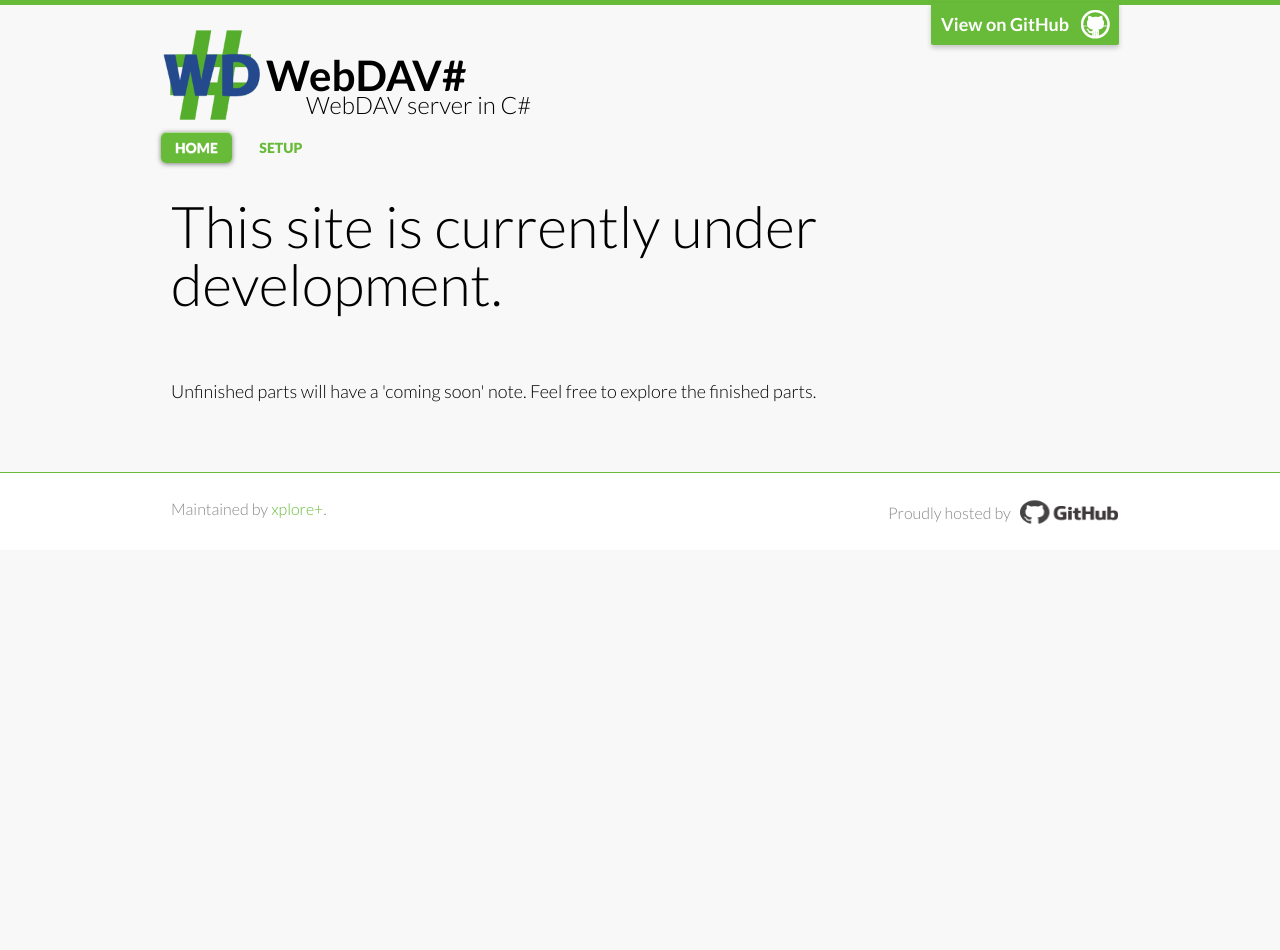
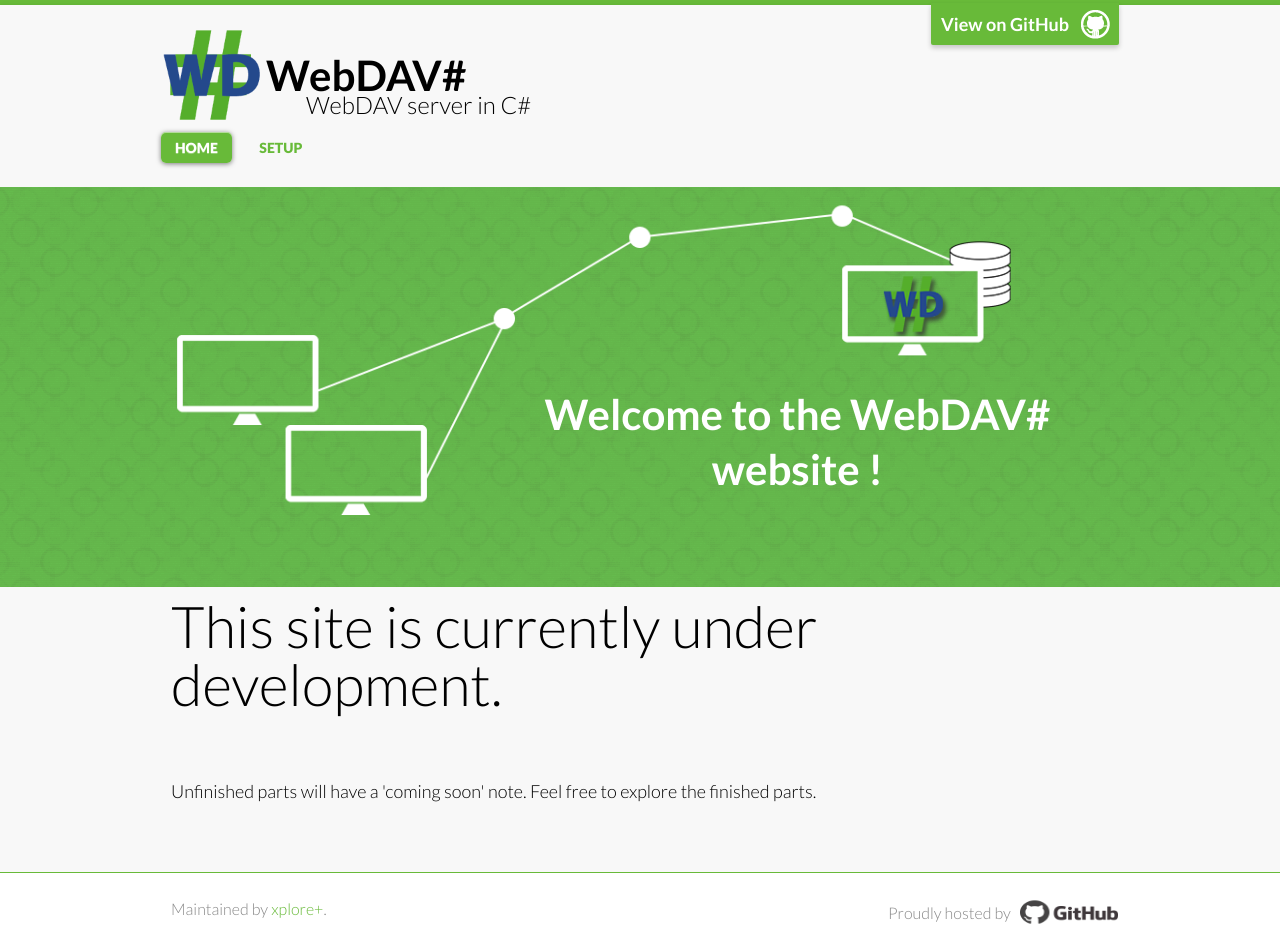
Before and after one commit to WebDAVSharp/webdavsharp.github.io, a Jekyll site: the page built from index.html, in a window 1280 px wide. Built offline with Jekyll 4.4.1, drawn with Linux system fonts in a browser that asks for light colours; some web fonts are replaced; before the commit the page ends 900 px from its top, so only the background shows below that.

Commit message:
Image added on front page

```diff
--- a/css/style.css
+++ b/css/style.css
@@ -66,6 +66,7 @@ body > header, body > section, body > footer {
 
 #header_wrap {
     background: none;
+    box-shadow: 0 1px 5px rgba(0, 0, 0, .1);
 }
 
 #header_wrap .inner {
@@ -1094,3 +1095,27 @@ code.option, code.flag, code.filter, code.output {
         padding: 0 10px;
     }
 }
+
+
+/* Home page */
+.intro2{
+    background: url(../img/home-background.png) repeat top center;
+    width: 100%;
+    height: 400px;
+}
+
+.intro2 div.drawing {
+    background-image: url("../img/home-intro.png") ;
+    display: block;
+    background-size: 100%;
+    background-repeat: no-repeat;
+}
+
+.intro2 p{
+    color: #FFFFFF;
+    font-weight: 700;
+    font-size: 42px;
+    margin-top: 190px;
+    margin-left: 35%;
+    text-align: center;
+}
--- a/index.html
+++ b/index.html
@@ -3,6 +3,31 @@ layout: default
 title: Home
 home: true
 ---
+
+<section class="intro2">
+    <div class="grid">
+        <div class="unit whole center-on-mobiles drawing">
+            <!--<img src="img/lab.png" class="featured-img"/>-->
+
+            <p>Welcome to the WebDAV# website !</p>
+
+            <!--<div id="intro-text">-->
+                <!--<p>This site is currently under development.</p>-->
+                <!--<h2>your great app deserves an interface to match</h2>-->
+
+                <!--<h3>custom ui/ux for innovators</h3>-->
+
+                <!--&lt;!&ndash;<div class="buttons">&ndash;&gt;-->
+                    <!--&lt;!&ndash;<a href="#contact" class="greenbtn btn" rel="slideto">Get in Touch</a>&ndash;&gt;-->
+                    <!--&lt;!&ndash;<a href="#work" class="aquabtn btn" rel="slideto">View our work</a>&ndash;&gt;-->
+
+                    <!--&lt;!&ndash;<div class="clearfix"></div>&ndash;&gt;-->
+                <!--&lt;!&ndash;</div>&ndash;&gt;-->
+            <!--</div>-->
+        </div>
+    </div>
+    <div class="clearfix"></div>
+</section>
 
 <section class="intro">
     <div class="grid">
```
Also changed, not shown: img/home-background.png (added), img/home-intro.png (added), img/strange_bullseyes.png (added), 5 other files.
